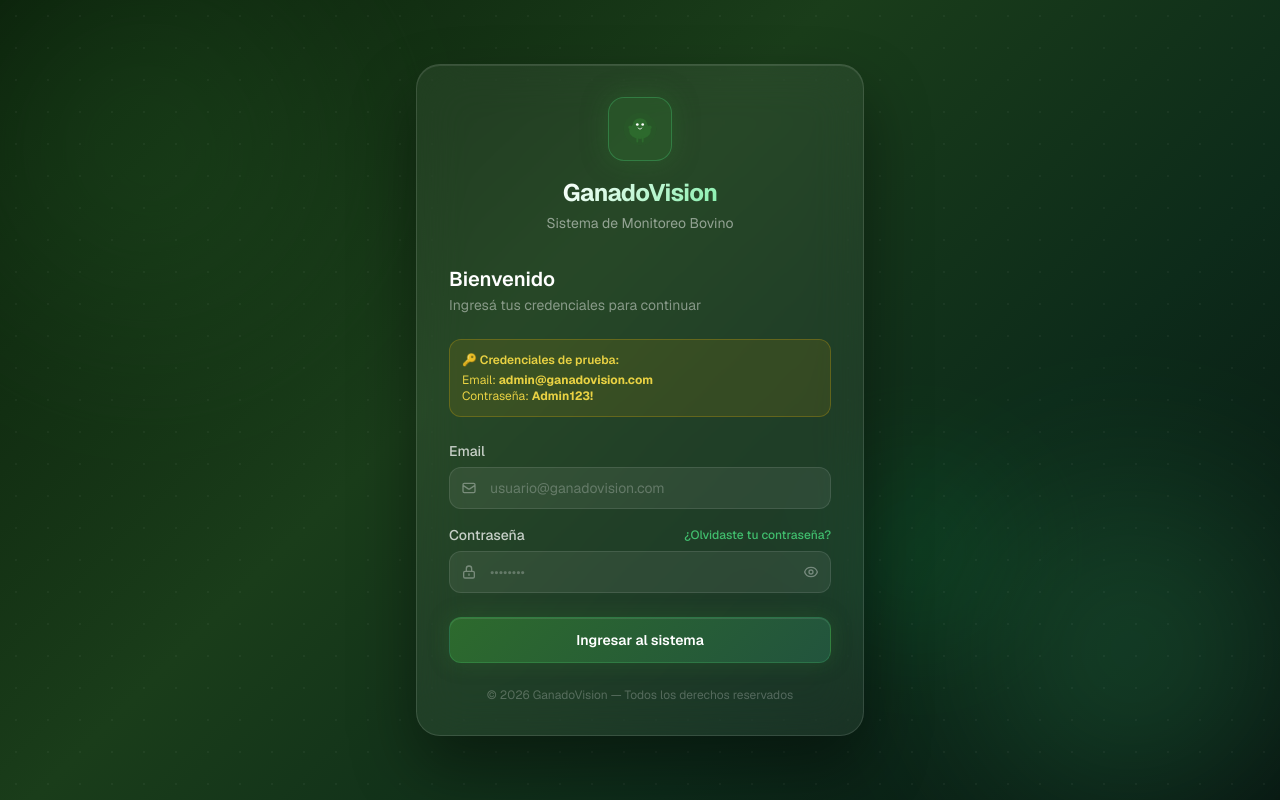
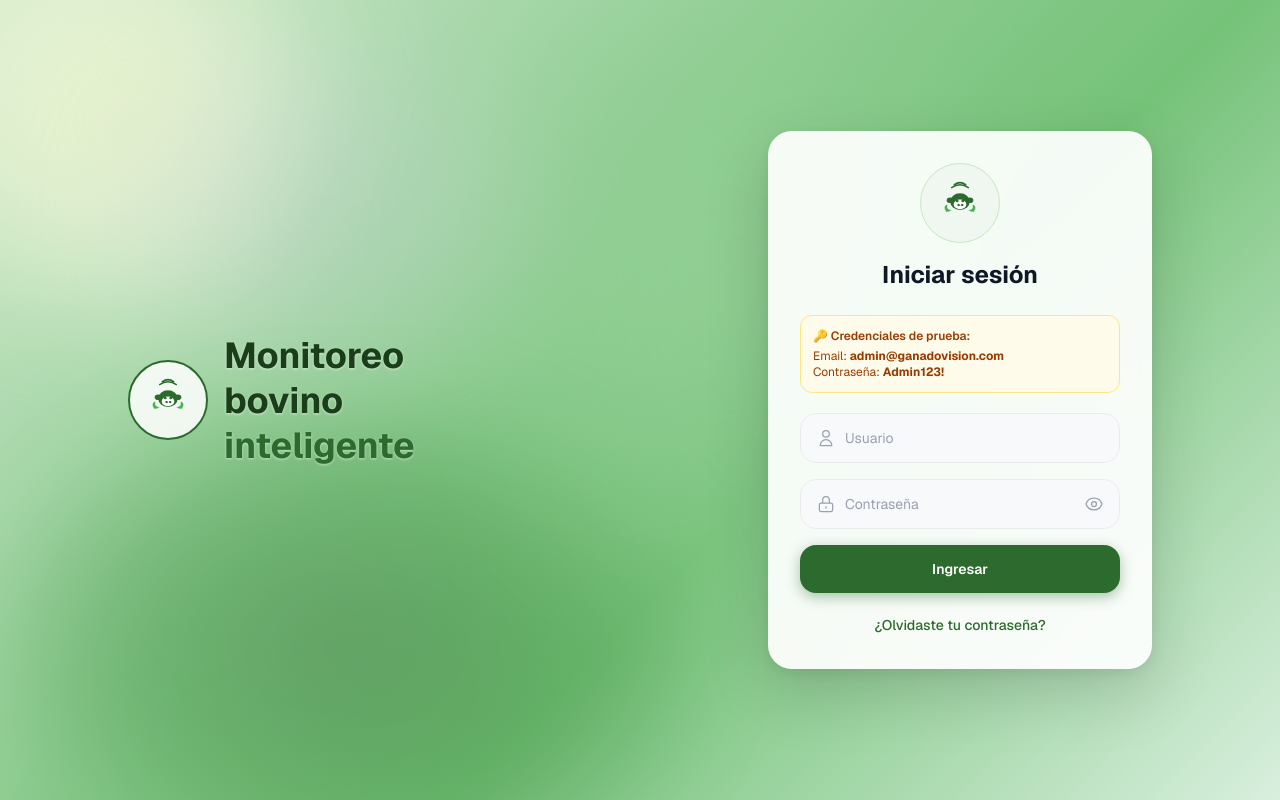
Before and after one commit to sebaa164/GANADO, a Next.js app: page /login in a window 1280 px wide. Built offline with nearby package versions, Linux system fonts and the light colour scheme; no server answers.

Commit message:
feat(auth): diseño login con fondo campo + card blanca

```diff
--- a/src/app/(auth)/login/page.tsx
+++ b/src/app/(auth)/login/page.tsx
@@ -5,18 +5,11 @@ import { useForm } from 'react-hook-form'
 import { z } from 'zod'
 import { zodResolver } from '@hookform/resolvers/zod'
 import Link from 'next/link'
-import Image from 'next/image'
 import { useAuth } from '@/hooks/useAuth'
 
 const loginSchema = z.object({
-  email: z
-    .string()
-    .min(1, 'El email es obligatorio')
-    .email('Ingresa un email válido'),
-  password: z
-    .string()
-    .min(1, 'La contraseña es obligatoria')
-    .min(6, 'La contraseña debe tener al menos 6 caracteres'),
+  email: z.string().min(1, 'El usuario es obligatorio').email('Ingresá un email válido'),
+  password: z.string().min(1, 'La contraseña es obligatoria').min(6, 'Mínimo 6 caracteres'),
 })
 
 type LoginFormData = z.infer<typeof loginSchema>
@@ -38,7 +31,7 @@ export default function LoginPage() {
       await login(data)
     } catch (err: unknown) {
       const error = err as { response?: { data?: { message?: string } } }
-      setServerError(error?.response?.data?.message ?? 'Email o contraseña incorrectos')
+      setServerError(error?.response?.data?.message ?? 'Usuario o contraseña incorrectos')
     } finally {
       setIsLoading(false)
     }
@@ -47,98 +40,144 @@ export default function LoginPage() {
   return (
     <div className="relative min-h-screen flex items-center justify-center overflow-hidden">
 
-      {/* Fondo dark con gradiente verde */}
+      {/* ── Fondo: foto de campo con ganado ── */}
+      {/* Usamos un gradiente que simula el campo verde hasta tener la imagen real */}
       <div
         className="absolute inset-0 z-0"
-        style={{ background: 'linear-gradient(135deg, #0a1f0a 0%, #1a3d1a 40%, #0d2b1a 70%, #071410 100%)' }}
-      />
-
-      {/* Orbe verde izquierda */}
-      <div
-        className="absolute z-0 rounded-full blur-3xl opacity-30"
-        style={{ width: '600px', height: '600px', top: '-150px', left: '-150px',
-          background: 'radial-gradient(circle, #2D6A2D 0%, transparent 70%)' }}
-      />
-
-      {/* Orbe verde derecha */}
-      <div
-        className="absolute z-0 rounded-full blur-3xl opacity-20"
-        style={{ width: '500px', height: '500px', bottom: '-100px', right: '-100px',
-          background: 'radial-gradient(circle, #4ade80 0%, transparent 70%)' }}
-      />
-
-      {/* Orbe centro */}
-      <div
-        className="absolute z-0 rounded-full blur-2xl opacity-15"
-        style={{ width: '300px', height: '300px', top: '50%', left: '60%',
-          background: 'radial-gradient(circle, #16a34a 0%, transparent 70%)' }}
-      />
-
-      {/* Patrón de puntos */}
-      <div
-        className="absolute inset-0 z-0 opacity-10"
         style={{
-          backgroundImage: 'radial-gradient(circle, rgba(255,255,255,0.4) 1px, transparent 1px)',
-          backgroundSize: '32px 32px',
+          background: 'linear-gradient(135deg, #c8e6c0 0%, #a5d6a7 20%, #81c784 40%, #66bb6a 60%, #d4edda 100%)',
         }}
       />
 
-      {/* Card glassmorphism */}
+      {/* Círculos decorativos que simulan el desenfoque del fondo */}
+      <div className="absolute inset-0 z-0">
+        {/* Sol / cielo arriba izquierda */}
         <div
-        className="relative z-10 w-full max-w-md mx-4 rounded-3xl p-8"
+          className="absolute rounded-full blur-3xl opacity-60"
+          style={{ width: '400px', height: '400px', top: '-80px', left: '-80px',
+            background: 'radial-gradient(circle, #fff9c4 0%, #fffde7 50%, transparent 80%)' }}
+        />
+        {/* Campo verde centro */}
+        <div
+          className="absolute rounded-full blur-2xl opacity-50"
+          style={{ width: '700px', height: '500px', bottom: '-100px', left: '0',
+            background: 'radial-gradient(ellipse, #2d6a2d 0%, #388e3c 40%, transparent 80%)' }}
+        />
+        {/* Verde claro derecha */}
+        <div
+          className="absolute rounded-full blur-3xl opacity-40"
+          style={{ width: '500px', height: '600px', top: '0', right: '300px',
+            background: 'radial-gradient(ellipse, #a5d6a7 0%, #81c784 50%, transparent 80%)' }}
+        />
+        {/* Fondo profundidad */}
+        <div
+          className="absolute rounded-full blur-3xl opacity-30"
+          style={{ width: '400px', height: '300px', top: '60px', left: '10%',
+            background: 'radial-gradient(ellipse, #b0bec5 0%, #cfd8dc 60%, transparent 80%)' }}
+        />
+      </div>
+
+      {/* Overlay sutil para suavizar */}
+      <div className="absolute inset-0 z-0 bg-white/10" />
+
+      {/* ── Contenido ── */}
+      <div className="relative z-10 w-full max-w-5xl mx-6 flex items-center justify-between gap-8">
+
+        {/* Logo y texto izquierda */}
+        <div className="hidden lg:flex flex-col gap-5 flex-1">
+          {/* Logo circular */}
+          <div className="flex items-center gap-4">
+            <div
+              className="w-20 h-20 rounded-full flex items-center justify-center"
+              style={{ backgroundColor: 'rgba(255,255,255,0.85)', border: '2px solid #2D6A2D' }}
+            >
+              {/* Ícono vaca con señal */}
+              <svg viewBox="0 0 80 80" className="w-14 h-14" fill="none">
+                {/* Señal wifi arriba */}
+                <path d="M32 14 Q40 8 48 14" stroke="#2D6A2D" strokeWidth="2.5" strokeLinecap="round" fill="none"/>
+                <path d="M28 18 Q40 10 52 18" stroke="#2D6A2D" strokeWidth="2" strokeLinecap="round" fill="none"/>
+                {/* Cabeza vaca */}
+                <ellipse cx="40" cy="38" rx="14" ry="12" fill="#2D6A2D"/>
+                {/* Orejas */}
+                <ellipse cx="26" cy="36" rx="5" ry="4" fill="#2D6A2D"/>
+                <ellipse cx="54" cy="36" rx="5" ry="4" fill="#2D6A2D"/>
+                {/* Cara */}
+                <ellipse cx="40" cy="42" rx="9" ry="7" fill="#fff"/>
+                {/* Ojos */}
+                <circle cx="36" cy="37" r="2" fill="#2D6A2D"/>
+                <circle cx="44" cy="37" r="2" fill="#2D6A2D"/>
+                {/* Nariz */}
+                <ellipse cx="38" cy="43" rx="2" ry="1.5" fill="#2D6A2D"/>
+                <ellipse cx="43" cy="43" rx="2" ry="1.5" fill="#2D6A2D"/>
+                {/* Hoja izquierda */}
+                <path d="M20 52 Q15 44 22 42 Q20 50 28 50 Q22 54 20 52Z" fill="#4caf50"/>
+                {/* Hoja derecha */}
+                <path d="M60 52 Q65 44 58 42 Q60 50 52 50 Q58 54 60 52Z" fill="#4caf50"/>
+              </svg>
+            </div>
+            <div>
+              <h1
+                className="text-4xl font-bold leading-tight"
+                style={{ color: '#1a3d1a', textShadow: '0 1px 3px rgba(255,255,255,0.5)' }}
+              >
+                Monitoreo
+              </h1>
+              <h1
+                className="text-4xl font-bold leading-tight"
+                style={{ color: '#1a3d1a', textShadow: '0 1px 3px rgba(255,255,255,0.5)' }}
+              >
+                bovino
+              </h1>
+              <h1
+                className="text-4xl font-bold leading-tight"
+                style={{ color: '#2D6A2D', textShadow: '0 1px 3px rgba(255,255,255,0.5)' }}
+              >
+                inteligente
+              </h1>
+            </div>
+          </div>
+        </div>
+
+        {/* ── Card login ── */}
+        <div
+          className="w-full lg:w-96 rounded-3xl p-8 flex flex-col"
           style={{
-          background: 'rgba(255, 255, 255, 0.06)',
-          backdropFilter: 'blur(24px)',
-          WebkitBackdropFilter: 'blur(24px)',
-          border: '1px solid rgba(255, 255, 255, 0.12)',
-          boxShadow: '0 32px 64px rgba(0,0,0,0.4), inset 0 1px 0 rgba(255,255,255,0.1)',
+            background: 'rgba(255,255,255,0.92)',
+            backdropFilter: 'blur(12px)',
+            WebkitBackdropFilter: 'blur(12px)',
+            boxShadow: '0 24px 64px rgba(0,0,0,0.15), 0 4px 16px rgba(0,0,0,0.08)',
           }}
         >
-        {/* Logo */}
-        <div className="flex flex-col items-center mb-8">
+          {/* Ícono vaca centrado en la card */}
+          <div className="flex justify-center mb-4">
             <div
-            className="w-16 h-16 rounded-2xl flex items-center justify-center mb-4"
-            style={{
-              background: 'rgba(45,106,45,0.4)',
-              border: '1px solid rgba(74,222,128,0.3)',
-              boxShadow: '0 0 24px rgba(45,106,45,0.5)',
-            }}
+              className="w-20 h-20 rounded-full flex items-center justify-center"
+              style={{ backgroundColor: '#f0f7f0', border: '1px solid #c8e6c0' }}
             >
-            <Image src="/ganado-logo.svg" alt="GanadoVision" width={36} height={36} />
+              <svg viewBox="0 0 80 80" className="w-14 h-14" fill="none">
+                <path d="M32 14 Q40 8 48 14" stroke="#2D6A2D" strokeWidth="2.5" strokeLinecap="round" fill="none"/>
+                <path d="M28 18 Q40 10 52 18" stroke="#2D6A2D" strokeWidth="2" strokeLinecap="round" fill="none"/>
+                <ellipse cx="40" cy="38" rx="14" ry="12" fill="#2D6A2D"/>
+                <ellipse cx="26" cy="36" rx="5" ry="4" fill="#2D6A2D"/>
+                <ellipse cx="54" cy="36" rx="5" ry="4" fill="#2D6A2D"/>
+                <ellipse cx="40" cy="42" rx="9" ry="7" fill="#fff"/>
+                <circle cx="36" cy="37" r="2" fill="#2D6A2D"/>
+                <circle cx="44" cy="37" r="2" fill="#2D6A2D"/>
+                <ellipse cx="38" cy="43" rx="2" ry="1.5" fill="#2D6A2D"/>
+                <ellipse cx="43" cy="43" rx="2" ry="1.5" fill="#2D6A2D"/>
+                <path d="M20 52 Q15 44 22 42 Q20 50 28 50 Q22 54 20 52Z" fill="#4caf50"/>
+                <path d="M60 52 Q65 44 58 42 Q60 50 52 50 Q58 54 60 52Z" fill="#4caf50"/>
+              </svg>
             </div>
-          <h1
-            className="text-2xl font-bold tracking-tight"
-            style={{
-              background: 'linear-gradient(135deg, #ffffff 0%, #86efac 100%)',
-              WebkitBackgroundClip: 'text',
-              WebkitTextFillColor: 'transparent',
-              backgroundClip: 'text',
-            }}
-          >
-            GanadoVision
-          </h1>
-          <p className="text-sm mt-1" style={{ color: 'rgba(255,255,255,0.5)' }}>
-            Sistema de Monitoreo Bovino
-          </p>
           </div>
 
-        {/* Encabezado */}
-        <div className="mb-6">
-          <h2 className="text-xl font-semibold text-white">Bienvenido</h2>
-          <p className="text-sm mt-0.5" style={{ color: 'rgba(255,255,255,0.45)' }}>
-            Ingresá tus credenciales para continuar
-          </p>
-        </div>
+          {/* Título */}
+          <h2 className="text-2xl font-bold text-center text-gray-900 mb-6">
+            Iniciar sesión
+          </h2>
 
           {/* Credenciales de prueba */}
-        <div
-          className="mb-6 p-3 rounded-xl text-xs"
-          style={{
-            background: 'rgba(234,179,8,0.1)',
-            border: '1px solid rgba(234,179,8,0.25)',
-            color: 'rgba(253,224,71,0.9)',
-          }}
-        >
+          <div className="mb-5 p-3 rounded-xl bg-amber-50 border border-amber-200 text-xs text-amber-800">
             <p className="font-semibold mb-1">🔑 Credenciales de prueba:</p>
             <p>Email: <span className="font-mono font-bold">admin@ganadovision.com</span></p>
             <p>Contraseña: <span className="font-mono font-bold">Admin123!</span></p>
@@ -146,61 +185,39 @@ export default function LoginPage() {
 
           <form onSubmit={handleSubmit(onSubmit)} noValidate className="space-y-4">
 
-          {/* Email */}
+            {/* Email / Usuario */}
             <div>
-            <label htmlFor="email" className="block text-sm font-medium mb-1.5"
-              style={{ color: 'rgba(255,255,255,0.75)' }}>
-              Email
-            </label>
               <div className="relative">
-              <span className="absolute left-3 top-1/2 -translate-y-1/2"
-                style={{ color: 'rgba(255,255,255,0.35)' }}>
-                <svg className="w-4 h-4" fill="none" viewBox="0 0 24 24" stroke="currentColor">
-                  <path strokeLinecap="round" strokeLinejoin="round" strokeWidth={2}
-                    d="M3 8l7.89 5.26a2 2 0 002.22 0L21 8M5 19h14a2 2 0 002-2V7a2 2 0 00-2-2H5a2 2 0 00-2 2v10a2 2 0 002 2z" />
+                <span className="absolute left-4 top-1/2 -translate-y-1/2 text-gray-400">
+                  <svg className="w-5 h-5" fill="none" viewBox="0 0 24 24" stroke="currentColor">
+                    <path strokeLinecap="round" strokeLinejoin="round" strokeWidth={1.5}
+                      d="M16 7a4 4 0 11-8 0 4 4 0 018 0zM12 14a7 7 0 00-7 7h14a7 7 0 00-7-7z" />
                   </svg>
                 </span>
                 <input
                   id="email"
                   type="email"
                   autoComplete="email"
-                placeholder="usuario@ganadovision.com"
-                className="w-full pl-10 pr-4 py-2.5 rounded-xl text-sm outline-none transition-all text-white placeholder:text-white/25"
+                  placeholder="Usuario"
+                  className="w-full pl-11 pr-4 py-3.5 rounded-2xl text-sm text-gray-800 placeholder:text-gray-400 outline-none transition-all"
                   style={{
-                  background: errors.email ? 'rgba(239,68,68,0.1)' : 'rgba(255,255,255,0.07)',
-                  border: errors.email ? '1px solid rgba(239,68,68,0.5)' : '1px solid rgba(255,255,255,0.1)',
+                    background: errors.email ? '#fff5f5' : '#f8f9fa',
+                    border: errors.email ? '1.5px solid #fc8181' : '1.5px solid #e9ecef',
                   }}
                   {...register('email')}
                 />
               </div>
               {errors.email && (
-              <p className="mt-1.5 text-xs flex items-center gap-1" style={{ color: '#fca5a5' }}>
-                <svg className="w-3 h-3" fill="currentColor" viewBox="0 0 20 20">
-                  <path fillRule="evenodd" d="M18 10a8 8 0 11-16 0 8 8 0 0116 0zm-7 4a1 1 0 11-2 0 1 1 0 012 0zm-1-9a1 1 0 00-1 1v4a1 1 0 102 0V6a1 1 0 00-1-1z" clipRule="evenodd" />
-                </svg>
-                {errors.email.message}
-              </p>
+                <p className="mt-1.5 text-xs text-red-500 pl-1">{errors.email.message}</p>
               )}
             </div>
 
             {/* Contraseña */}
             <div>
-            <div className="flex items-center justify-between mb-1.5">
-              <label htmlFor="password" className="block text-sm font-medium"
-                style={{ color: 'rgba(255,255,255,0.75)' }}>
-                Contraseña
-              </label>
-              <Link href="/recuperar-password"
-                className="text-xs font-medium hover:opacity-80 transition-opacity"
-                style={{ color: 'rgba(74,222,128,0.8)' }}>
-                ¿Olvidaste tu contraseña?
-              </Link>
-            </div>
               <div className="relative">
-              <span className="absolute left-3 top-1/2 -translate-y-1/2"
-                style={{ color: 'rgba(255,255,255,0.35)' }}>
-                <svg className="w-4 h-4" fill="none" viewBox="0 0 24 24" stroke="currentColor">
-                  <path strokeLinecap="round" strokeLinejoin="round" strokeWidth={2}
+                <span className="absolute left-4 top-1/2 -translate-y-1/2 text-gray-400">
+                  <svg className="w-5 h-5" fill="none" viewBox="0 0 24 24" stroke="currentColor">
+                    <path strokeLinecap="round" strokeLinejoin="round" strokeWidth={1.5}
                       d="M12 15v2m-6 4h12a2 2 0 002-2v-6a2 2 0 00-2-2H6a2 2 0 00-2 2v6a2 2 0 002 2zm10-10V7a4 4 0 00-8 0v4h8z" />
                   </svg>
                 </span>
@@ -208,56 +225,43 @@ export default function LoginPage() {
                   id="password"
                   type={showPassword ? 'text' : 'password'}
                   autoComplete="current-password"
-                placeholder="••••••••"
-                className="w-full pl-10 pr-10 py-2.5 rounded-xl text-sm outline-none transition-all text-white placeholder:text-white/25"
+                  placeholder="Contraseña"
+                  className="w-full pl-11 pr-12 py-3.5 rounded-2xl text-sm text-gray-800 placeholder:text-gray-400 outline-none transition-all"
                   style={{
-                  background: errors.password ? 'rgba(239,68,68,0.1)' : 'rgba(255,255,255,0.07)',
-                  border: errors.password ? '1px solid rgba(239,68,68,0.5)' : '1px solid rgba(255,255,255,0.1)',
+                    background: errors.password ? '#fff5f5' : '#f8f9fa',
+                    border: errors.password ? '1.5px solid #fc8181' : '1.5px solid #e9ecef',
                   }}
                   {...register('password')}
                 />
                 <button
                   type="button"
                   onClick={() => setShowPassword(!showPassword)}
-                className="absolute right-3 top-1/2 -translate-y-1/2 transition-opacity hover:opacity-80"
-                style={{ color: 'rgba(255,255,255,0.35)' }}
+                  className="absolute right-4 top-1/2 -translate-y-1/2 text-gray-400 hover:text-gray-600 transition-colors"
                   aria-label={showPassword ? 'Ocultar contraseña' : 'Mostrar contraseña'}
                 >
                   {showPassword ? (
-                  <svg className="w-4 h-4" fill="none" viewBox="0 0 24 24" stroke="currentColor">
-                    <path strokeLinecap="round" strokeLinejoin="round" strokeWidth={2}
+                    <svg className="w-5 h-5" fill="none" viewBox="0 0 24 24" stroke="currentColor">
+                      <path strokeLinecap="round" strokeLinejoin="round" strokeWidth={1.5}
                         d="M13.875 18.825A10.05 10.05 0 0112 19c-4.478 0-8.268-2.943-9.543-7a9.97 9.97 0 011.563-3.029m5.858.908a3 3 0 114.243 4.243M9.878 9.878l4.242 4.242M9.88 9.88l-3.29-3.29m7.532 7.532l3.29 3.29M3 3l3.59 3.59m0 0A9.953 9.953 0 0112 5c4.478 0 8.268 2.943 9.543 7a10.025 10.025 0 01-4.132 5.411m0 0L21 21" />
                     </svg>
                   ) : (
-                  <svg className="w-4 h-4" fill="none" viewBox="0 0 24 24" stroke="currentColor">
-                    <path strokeLinecap="round" strokeLinejoin="round" strokeWidth={2} d="M15 12a3 3 0 11-6 0 3 3 0 016 0z" />
-                    <path strokeLinecap="round" strokeLinejoin="round" strokeWidth={2}
+                    <svg className="w-5 h-5" fill="none" viewBox="0 0 24 24" stroke="currentColor">
+                      <path strokeLinecap="round" strokeLinejoin="round" strokeWidth={1.5} d="M15 12a3 3 0 11-6 0 3 3 0 016 0z" />
+                      <path strokeLinecap="round" strokeLinejoin="round" strokeWidth={1.5}
                         d="M2.458 12C3.732 7.943 7.523 5 12 5c4.478 0 8.268 2.943 9.542 7-1.274 4.057-5.064 7-9.542 7-4.477 0-8.268-2.943-9.542-7z" />
                     </svg>
                   )}
                 </button>
               </div>
               {errors.password && (
-              <p className="mt-1.5 text-xs flex items-center gap-1" style={{ color: '#fca5a5' }}>
-                <svg className="w-3 h-3" fill="currentColor" viewBox="0 0 20 20">
-                  <path fillRule="evenodd" d="M18 10a8 8 0 11-16 0 8 8 0 0116 0zm-7 4a1 1 0 11-2 0 1 1 0 012 0zm-1-9a1 1 0 00-1 1v4a1 1 0 102 0V6a1 1 0 00-1-1z" clipRule="evenodd" />
-                </svg>
-                {errors.password.message}
-              </p>
+                <p className="mt-1.5 text-xs text-red-500 pl-1">{errors.password.message}</p>
               )}
             </div>
 
             {/* Error servidor */}
             {serverError && (
-            <div
-              role="alert"
-              className="flex items-center gap-2 text-sm rounded-xl px-4 py-3"
-              style={{
-                background: 'rgba(239,68,68,0.1)',
-                border: '1px solid rgba(239,68,68,0.3)',
-                color: '#fca5a5',
-              }}
-            >
+              <div role="alert"
+                className="flex items-center gap-2 text-sm rounded-xl px-4 py-3 bg-red-50 border border-red-200 text-red-600">
                 <svg className="w-4 h-4 shrink-0" fill="currentColor" viewBox="0 0 20 20">
                   <path fillRule="evenodd" d="M18 10a8 8 0 11-16 0 8 8 0 0116 0zm-7 4a1 1 0 11-2 0 1 1 0 012 0zm-1-9a1 1 0 00-1 1v4a1 1 0 102 0V6a1 1 0 00-1-1z" clipRule="evenodd" />
                 </svg>
@@ -265,16 +269,12 @@ export default function LoginPage() {
               </div>
             )}
 
-          {/* Botón submit */}
+            {/* Botón ingresar */}
             <button
               type="submit"
               disabled={isLoading}
-            className="w-full py-3 px-4 rounded-xl text-white text-sm font-semibold transition-all disabled:opacity-50 disabled:cursor-not-allowed mt-2"
-            style={{
-              background: 'linear-gradient(135deg, #2D6A2D 0%, #22543d 100%)',
-              border: '1px solid rgba(74,222,128,0.2)',
-              boxShadow: '0 0 20px rgba(45,106,45,0.4), inset 0 1px 0 rgba(255,255,255,0.1)',
-            }}
+              className="w-full py-3.5 rounded-2xl text-white font-semibold text-sm transition-all disabled:opacity-60 disabled:cursor-not-allowed hover:opacity-90 active:scale-[0.99]"
+              style={{ backgroundColor: '#2D6A2D', boxShadow: '0 4px 14px rgba(45,106,45,0.4)' }}
             >
               {isLoading ? (
                 <span className="flex items-center justify-center gap-2">
@@ -284,15 +284,21 @@ export default function LoginPage() {
                   </svg>
                   Iniciando sesión...
                 </span>
-            ) : (
-              'Ingresar al sistema'
-            )}
+              ) : 'Ingresar'}
             </button>
+
+            {/* Olvidaste contraseña */}
+            <div className="text-center pt-1">
+              <Link
+                href="/recuperar-password"
+                className="text-sm font-medium hover:opacity-70 transition-opacity"
+                style={{ color: '#2D6A2D' }}
+              >
+                ¿Olvidaste tu contraseña?
+              </Link>
+            </div>
           </form>
-
-        <p className="text-center text-xs mt-6" style={{ color: 'rgba(255,255,255,0.25)' }}>
-          © {new Date().getFullYear()} GanadoVision — Todos los derechos reservados
-        </p>
+        </div>
       </div>
     </div>
   )
```
Lines whose indentation alone changed are shown as unchanged.
